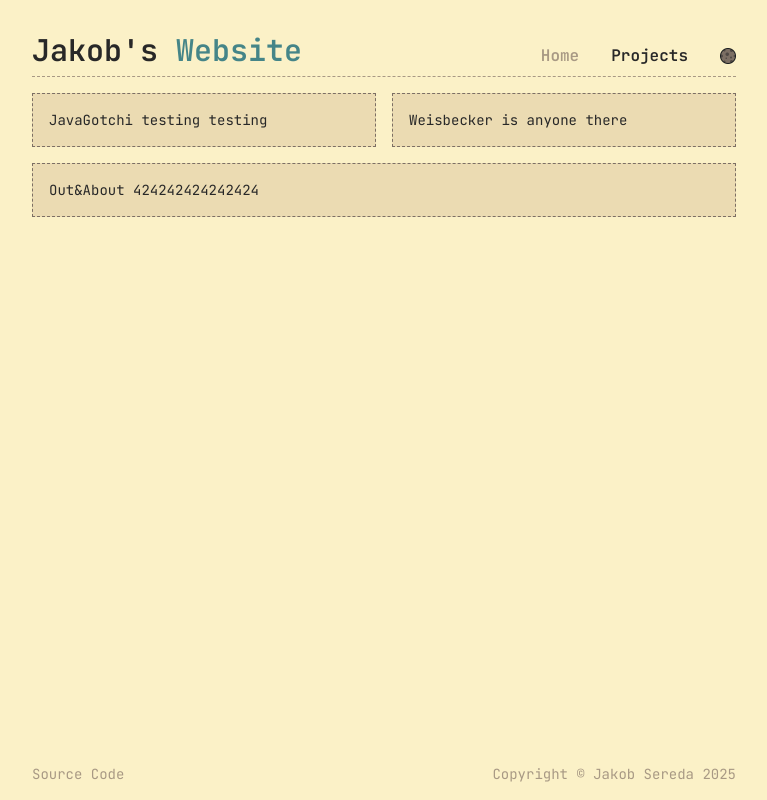
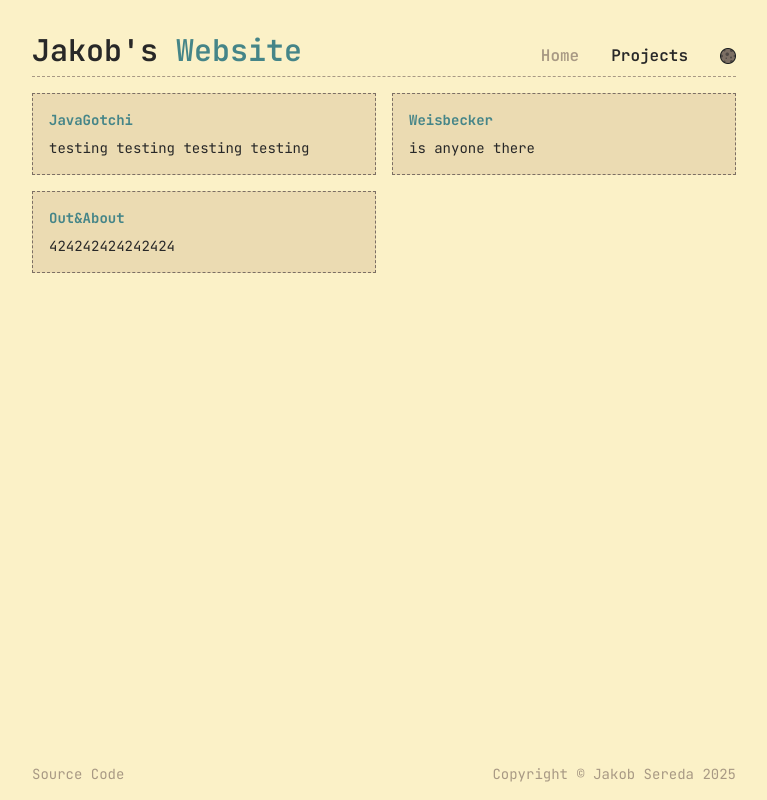
Before and after one commit to jakobsereda/portfolio, a SvelteKit app: page /projects in a window 1280 px wide. Shown: the whole page, without its empty margins (256-1023 px from the left). Built offline with nearby package versions, Linux system fonts and the light colour scheme.

Commit message:
fix: project card no longer fills entire row

```diff
--- a/src/lib/components/ProjectCard.svelte
+++ b/src/lib/components/ProjectCard.svelte
@@ -2,7 +2,16 @@
     let { title, description, image } = $props();
 </script>
 
-<div class="bg-gruvbox-fg1 dark:bg-gruvbox-bg1 border border-dashed border-gruvbox-bg4 dark:border-gruvbox-fg4 box-border p-4 gap-4">
-    {title}
-    {description}
+<div class="
+    flex flex-col
+    bg-gruvbox-fg1 dark:bg-gruvbox-bg1
+    border border-dashed border-gruvbox-bg4 dark:border-gruvbox-fg4 box-border
+    p-4 gap-2 h-full
+">
+    <div class="font-bold text-gruvbox-blue0 dark:text-gruvbox-green1">
+        {title}
+    </div>
+    <div class="text-gruvbox-bg0 dark:text-gruvbox-fg0">
+        {description}
+    </div>
 </div>
--- a/src/routes/projects/+page.svelte
+++ b/src/routes/projects/+page.svelte
@@ -2,26 +2,14 @@
     import ProjectCard from '$lib/components/ProjectCard.svelte';
 
     const projects = [
-        { title: "JavaGotchi", description: "testing testing", image: "./moon.png" },
+        { title: "JavaGotchi", description: "testing testing testing testing", image: "./moon.png" },
         { title: "Weisbecker", description: "is anyone there", image: "./sun.png" },
         { title: "Out&About",  description: "424242424242424", image: "./sauropod.png" },
     ];
-
-    function chunk<T>(arr: T[], n: number): T[][] {
-        const ret = [];
-        for (let i = 0; i < arr.length; i += n) {
-            ret.push(arr.slice(i, i + n));
-        }
-        return ret;
-    }
-
-    const rows = chunk(projects, 2);
 </script>
 
-<div class="flex flex-col gap-4">
-    {#each rows as row}
-        <div class="flex flex-row gap-4">
-            {#each row as project (project.title)}
+<div class="grid grid-cols-2 gap-4">
+    {#each projects as project (project.title)}
         <div class="flex-1 basis-1/2">
             <ProjectCard
                 title={project.title}
@@ -31,5 +19,3 @@
         </div>
     {/each}
 </div>
-    {/each}
-</div>
```
Also changed, not shown: src/lib/components/HireMe.svelte (+10 -2 lines). Lines whose indentation alone changed are shown as unchanged.
